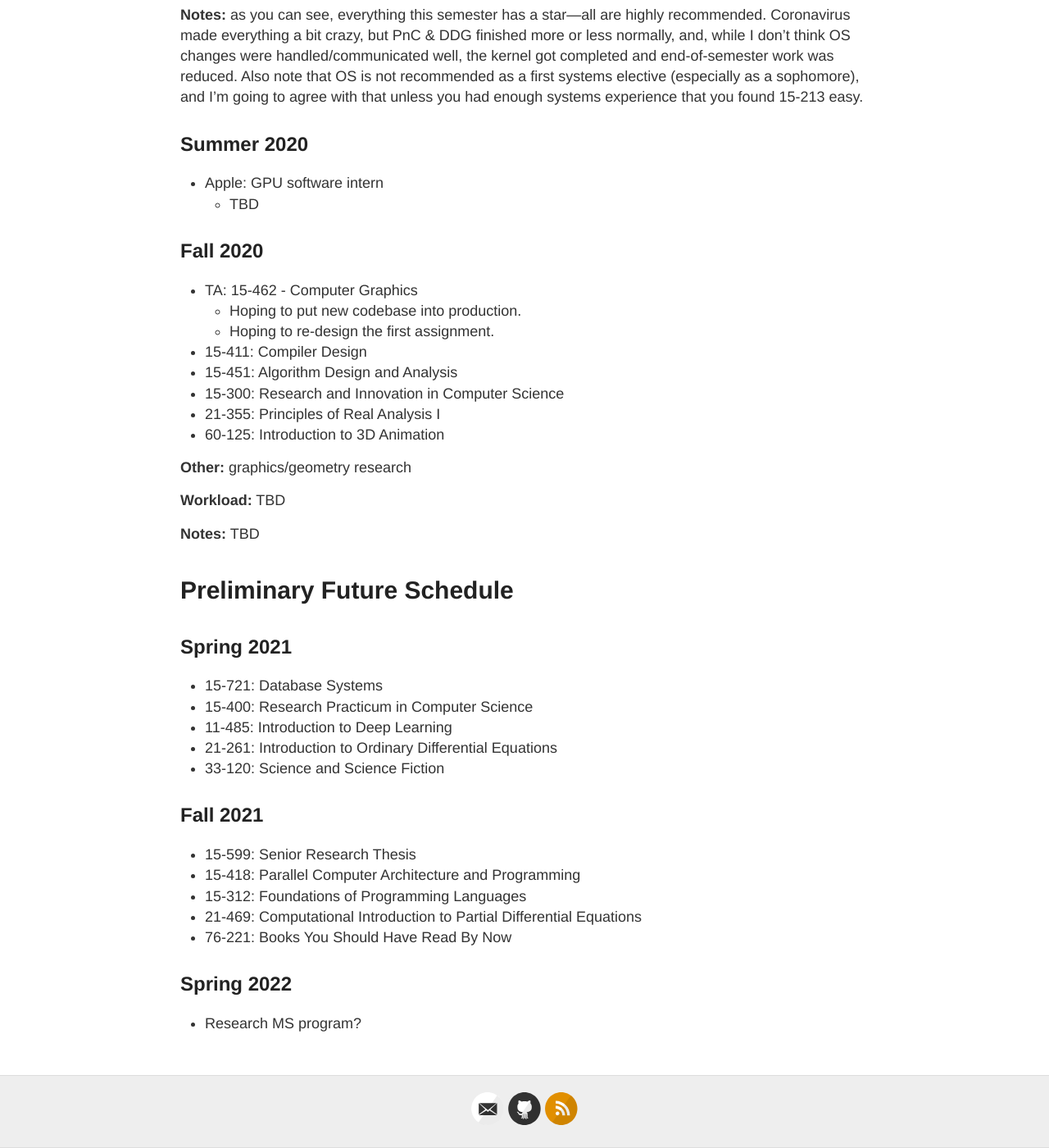
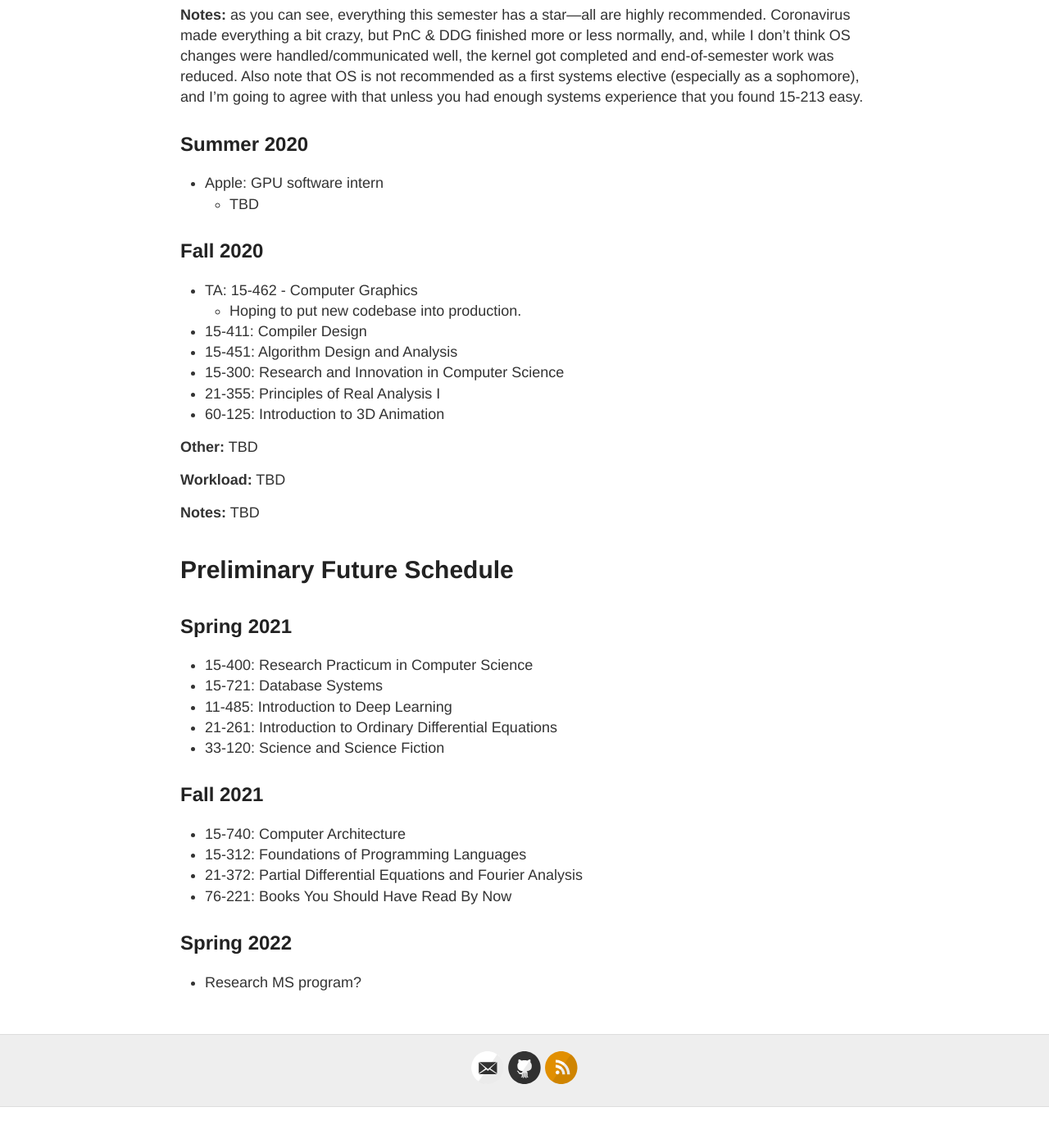
Before and after one commit to TheNumbat/thenumbat.github.io, a Jekyll site: the page built from cmu.md, in a window 1280 px wide and 1400 px high, scrolled down 4618 px. Shown: the whole window at 82% size. Built offline with Jekyll 4.4.1, drawn with Linux system fonts in a browser that asks for light colours; after the commit the page ends 5968 px from its top, so only the background shows below that.

Commit message:
false schedule allegations

```diff
--- a/cmu.md
+++ b/cmu.md
@@ -129,14 +129,13 @@ Inspired by [these](https://wanshenl.me/courses/reviews/) [pages](http://weihang
 ## Fall 2020
 - TA: 15-462 - Computer Graphics
     - Hoping to put new codebase into production.
-    - Hoping to re-design the first assignment.
 - 15-411: Compiler Design
 - 15-451: Algorithm Design and Analysis
 - 15-300: Research and Innovation in Computer Science
 - 21-355: Principles of Real Analysis I
 - 60-125: Introduction to 3D Animation
 
-**Other:** graphics/geometry research
+**Other:** TBD
 
 **Workload:** TBD
 
@@ -145,17 +144,16 @@ Inspired by [these](https://wanshenl.me/courses/reviews/) [pages](http://weihang
 # Preliminary Future Schedule
 
 ## Spring 2021
+- 15-400: Research Practicum in Computer Science
 - 15-721: Database Systems
-- 15-400: Research Practicum in Computer Science
 - 11-485: Introduction to Deep Learning
 - 21-261: Introduction to Ordinary Differential Equations
 - 33-120: Science and Science Fiction
 
 ## Fall 2021
-- 15-599: Senior Research Thesis
-- 15-418: Parallel Computer Architecture and Programming
+- 15-740: Computer Architecture
 - 15-312: Foundations of Programming Languages
-- 21-469: Computational Introduction to Partial Differential Equations
+- 21-372: Partial Differential Equations and Fourier Analysis
 - 76-221: Books You Should Have Read By Now
 
 ## Spring 2022
```
